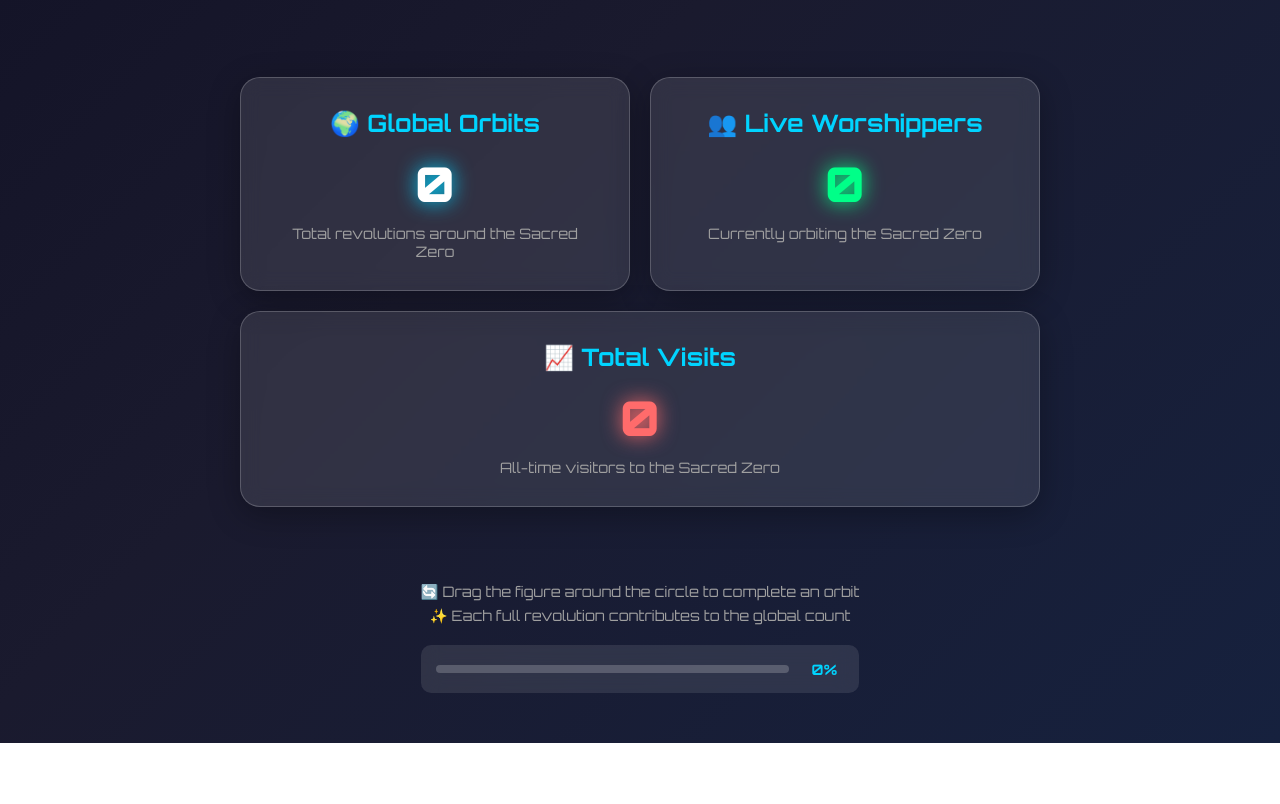
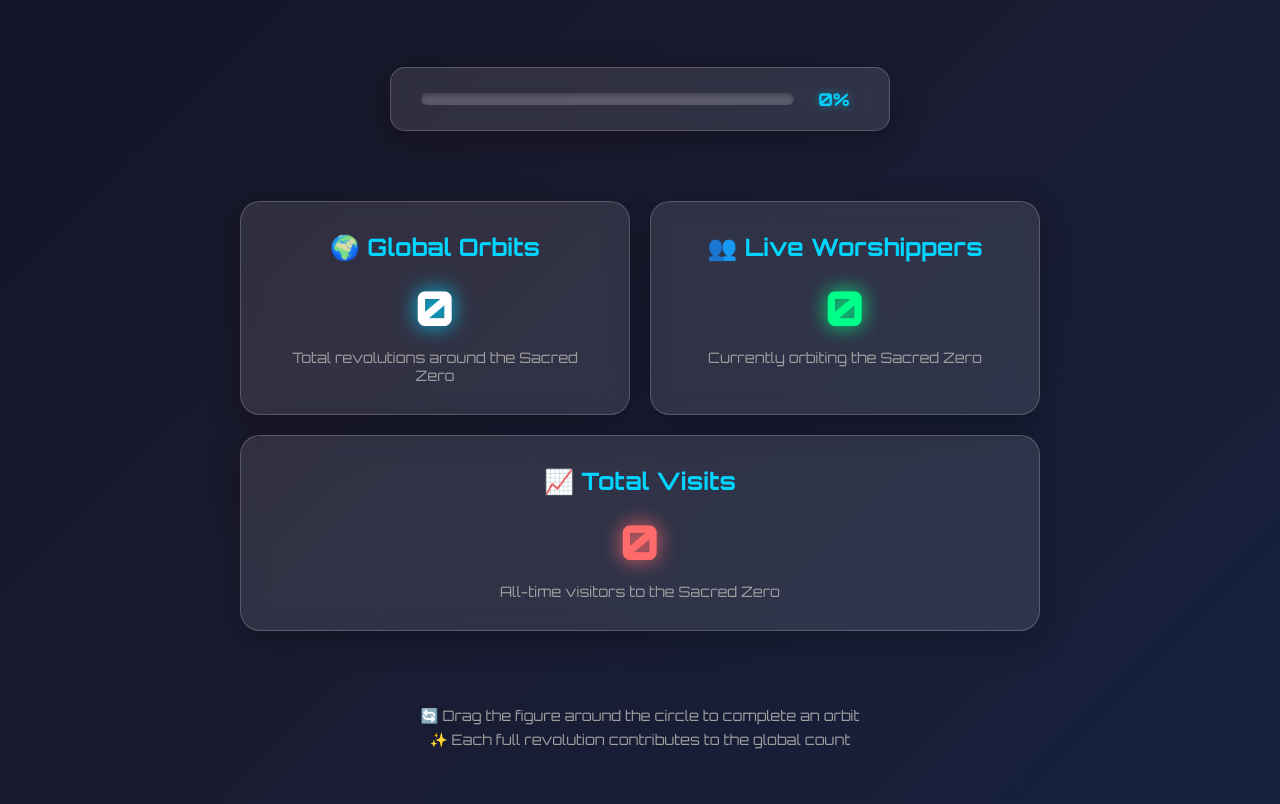
Before and after one commit to KrugST/worship-of-zero, a website: page public/index.html in a window 1280 px wide. Shown: the part 608-1412 px from the top of the page. Before the commit the page ends 1351 px from the top, so only its background shows below. Drawn offline with nearby package versions, Linux system fonts and the light colour scheme; no server answers.

Commit message:
Update orbit counter and total visits; add progress indicator to index.html with corresponding styles. Adjusted CSS for improved layout and visual appeal of progress elements.

```diff
--- a/public/index.html
+++ b/public/index.html
@@ -44,6 +44,16 @@
             </div>
         </div>
 
+        <!-- Progress Indicator -->
+        <div class="progress-section">
+            <div class="progress-indicator">
+                <div class="progress-bar">
+                    <div class="progress-fill" id="orbitProgress"></div>
+                </div>
+                <span class="progress-text" id="progressText">0%</span>
+            </div>
+        </div>
+
         <!-- Global Counter -->
         <div class="counter-section">
             <div class="counter-card">
@@ -71,12 +81,6 @@
         <div class="instructions">
             <p>🔄 Drag the figure around the circle to complete an orbit</p>
             <p>✨ Each full revolution contributes to the global count</p>
-            <div class="progress-indicator">
-                <div class="progress-bar">
-                    <div class="progress-fill" id="orbitProgress"></div>
-                </div>
-                <span class="progress-text" id="progressText">0%</span>
-            </div>
         </div>
 
         <!-- Notification -->
--- a/public/styles.css
+++ b/public/styles.css
@@ -275,40 +275,55 @@ body {
     margin: 5px 0;
 }
 
+/* Progress Section */
+.progress-section {
+    margin: 30px 0;
+    width: 100%;
+    max-width: 600px;
+    display: flex;
+    justify-content: center;
+}
+
 /* Progress Indicator */
 .progress-indicator {
     display: flex;
     align-items: center;
     gap: 15px;
-    margin-top: 20px;
-    padding: 15px;
+    padding: 20px 30px;
     background: rgba(255, 255, 255, 0.1);
-    border-radius: 10px;
+    border-radius: 15px;
     backdrop-filter: blur(10px);
+    border: 1px solid rgba(255, 255, 255, 0.2);
+    box-shadow: 0 8px 32px rgba(0, 0, 0, 0.3);
+    width: 100%;
+    max-width: 500px;
 }
 
 .progress-bar {
     flex: 1;
-    height: 8px;
+    height: 12px;
     background: rgba(255, 255, 255, 0.2);
-    border-radius: 4px;
+    border-radius: 6px;
     overflow: hidden;
+    box-shadow: inset 0 2px 4px rgba(0, 0, 0, 0.3);
 }
 
 .progress-fill {
     height: 100%;
     background: linear-gradient(90deg, #00d4ff, #00ff88);
-    border-radius: 4px;
+    border-radius: 6px;
     width: 0%;
     transition: width 0.3s ease;
+    box-shadow: 0 0 10px rgba(0, 212, 255, 0.5);
 }
 
 .progress-text {
-    font-size: 0.9rem;
+    font-size: 1.1rem;
     color: #00d4ff;
-    font-weight: 600;
-    min-width: 40px;
+    font-weight: 700;
+    min-width: 50px;
     text-align: center;
+    text-shadow: 0 0 10px rgba(0, 212, 255, 0.5);
 }
 
 /* Notification */
```
Also changed, not shown: 2 other files.
